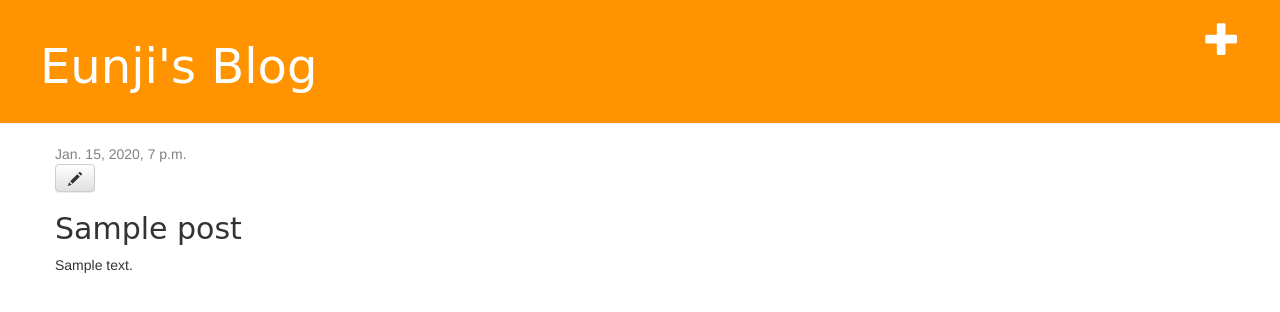
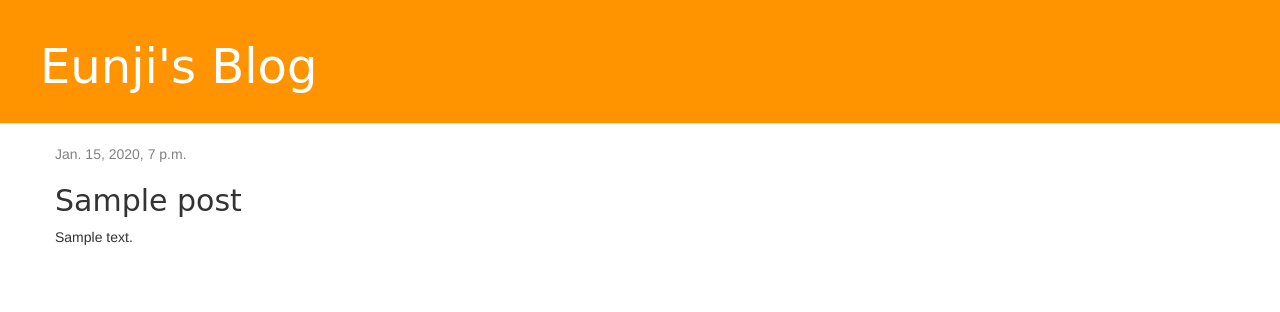
Before and after one commit to ezi-sab/BSc_FirstBlog, a Django app: page /post/1/ in a window 1280 px wide. Shown: the top 312 px of the page. Run offline with Django 3.2, Linux system fonts and the light colour scheme; tables that the repository leaves empty hold one stand-in row (values such as "Sample post"); some libraries are stand-ins or nearby versions.

Commit message:
Added views to create/edit blog post inside the site.

```diff
--- a/blog/templates/blog/base.html
+++ b/blog/templates/blog/base.html
@@ -11,7 +11,9 @@
 
     <body>
         <div class="page-header">
-            <a href="{% url 'post_new' %}" class="top-menu"><span class="glyphicon glyphicon-plus"></span></a>
+            {% if user.is_authenticated %}
+                <a href="{% url 'post_new' %}" class="top-menu"><span class="glyphicon glyphicon-plus"></span></a>
+                {% endif %}
             <h1><a href="/">Eunji's Blog</a></h1>
         </div>
 
--- a/blog/templates/blog/post_detail.html
+++ b/blog/templates/blog/post_detail.html
@@ -7,8 +7,10 @@
                 {{ post.published_date }}
             </div>
         {% endif %}
-        <a class="btn btn-default" href="{% url 'post_edit' pk=post.pk %}"><span class="glyphicon glyphicon-pencil"></
-        span></a>
+
+        {% if user.is_authenticated %}
+            <a class="btn btn-default" href="{% url 'post_edit' pk=post.pk %}"><span class="glyphicon glyphicon-pencil"></span></a>
+        {% endif %}
         <h2>{{ post.title }}</h2>
         <p>{{ post.text|linebreaksbr }}</p>
     </div>
```
